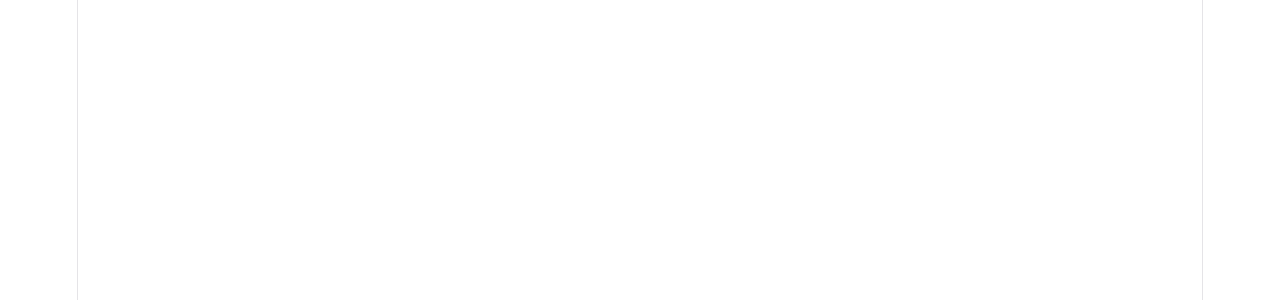
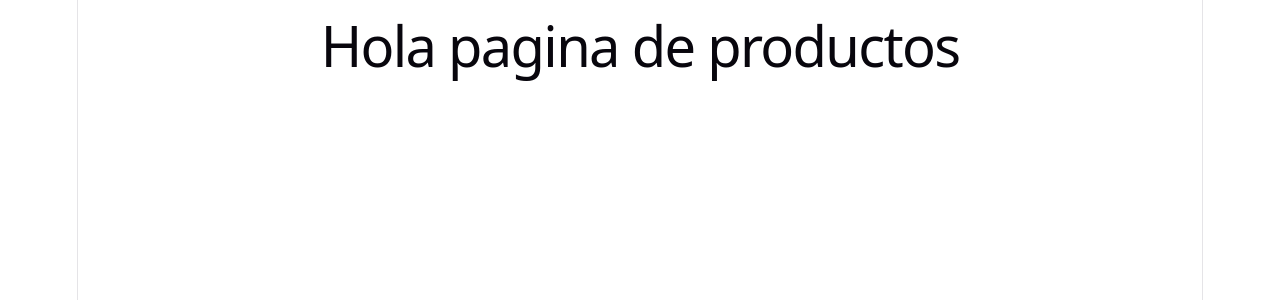
Before and after one commit to Arxilo/CESDE-FRONT-II-Jueves---6-00-am---prueba-t-cnica-frontend---E_Commerce, a React (Vite) app: page /productos in a window 1280 px wide. Shown: the top 300 px of the page. Built offline with nearby package versions, Linux system fonts and the light colour scheme; sample sign-in values are in the browser's storage.

Commit message:
feat: La pagina de prodcutos ha sido subida

```diff
--- /dev/null
+++ b/src/features/products/pages/ProductosPage.jsx
@@ -0,0 +1,7 @@
+function ProductosPage() {
+    return (
+        <h1>Hola pagina de productos</h1>
+    )
+}
+
+export default ProductosPage;
--- a/src/router/index.jsx
+++ b/src/router/index.jsx
@@ -2,6 +2,7 @@
 import MainLayout from "../layouts/MainLayout";
 import LoginPage from "../features/auth/pages/LoginPage";
 import ProtectedRoute from "../features/auth/components/ProtectedRoute";
+import ProductosPage from "../features/products/pages/ProductosPage";
 
 const router = createBrowserRouter([
     {
@@ -12,7 +13,7 @@
             {
                 element: <ProtectedRoute />,
                 children: [
-                    { path: "/productos", element: null }
+                    { path: "/productos", element: <ProductosPage /> }
                 ]
             }
         ]
```
